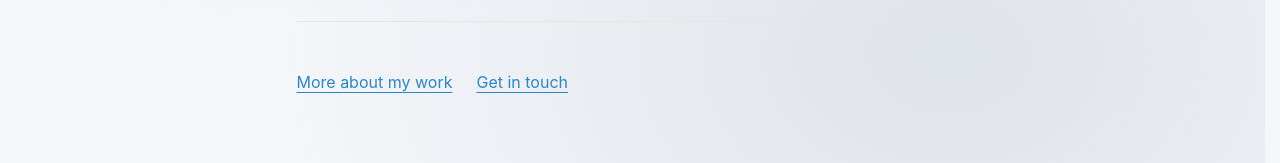
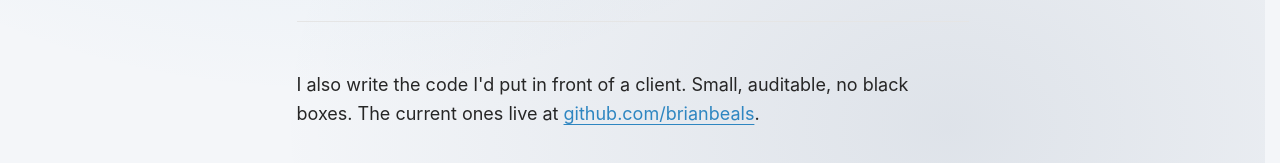
Before and after one commit to brianbeals/brianbeals.com, a Next.js app: page / in a window 1280 px wide. Shown: the part 614-777 px from the top of the page. Built offline with nearby package versions, Linux system fonts and the light colour scheme.

Commit message:
Reflect 'I build' on home page, add GitHub to contact, fix JSON-LD URL

```diff
--- a/app/contact/page.tsx
+++ b/app/contact/page.tsx
@@ -39,6 +39,10 @@ export default function Contact() {
             <span className="text-neutral-500 mr-2 inline-block w-20">LinkedIn</span>
             <a href="https://www.linkedin.com/in/brianbeals/" target="_blank" rel="noreferrer" className="underline underline-offset-4 hover:no-underline" style={{ color: "#2E86C1" }}>linkedin.com/in/brianbeals</a>
           </li>
+          <li>
+            <span className="text-neutral-500 mr-2 inline-block w-20">GitHub</span>
+            <a href="https://github.com/brianbeals" target="_blank" rel="noreferrer" className="underline underline-offset-4 hover:no-underline" style={{ color: "#2E86C1" }}>github.com/brianbeals</a>
+          </li>
         </ul>
       </article>
     </div>
--- a/app/layout.tsx
+++ b/app/layout.tsx
@@ -51,7 +51,7 @@ const personJsonLd = {
   image: "https://brianbeals.com/opengraph-image",
   sameAs: [
     "https://www.linkedin.com/in/brianbeals/",
-    "https://github.com/Bbeals42",
+    "https://github.com/brianbeals",
   ],
 };
 
--- a/app/page.tsx
+++ b/app/page.tsx
@@ -50,6 +50,9 @@ export default function Home() {
             </div>
           ))}
         </dl>
+        <p className="text-base sm:text-lg leading-relaxed mb-8 text-neutral-800">
+          I also write the code I'd put in front of a client. Small, auditable, no black boxes. The current ones live at <a href="https://github.com/brianbeals" target="_blank" rel="noreferrer" className="underline underline-offset-4 hover:no-underline" style={{ color: "#2E86C1" }}>github.com/brianbeals</a>.
+        </p>
         <div className="flex flex-wrap gap-x-6 gap-y-2 text-base">
           <Link href="/about" className="underline underline-offset-4 hover:no-underline" style={{ color: "#2E86C1" }}>
             More about my work
```
